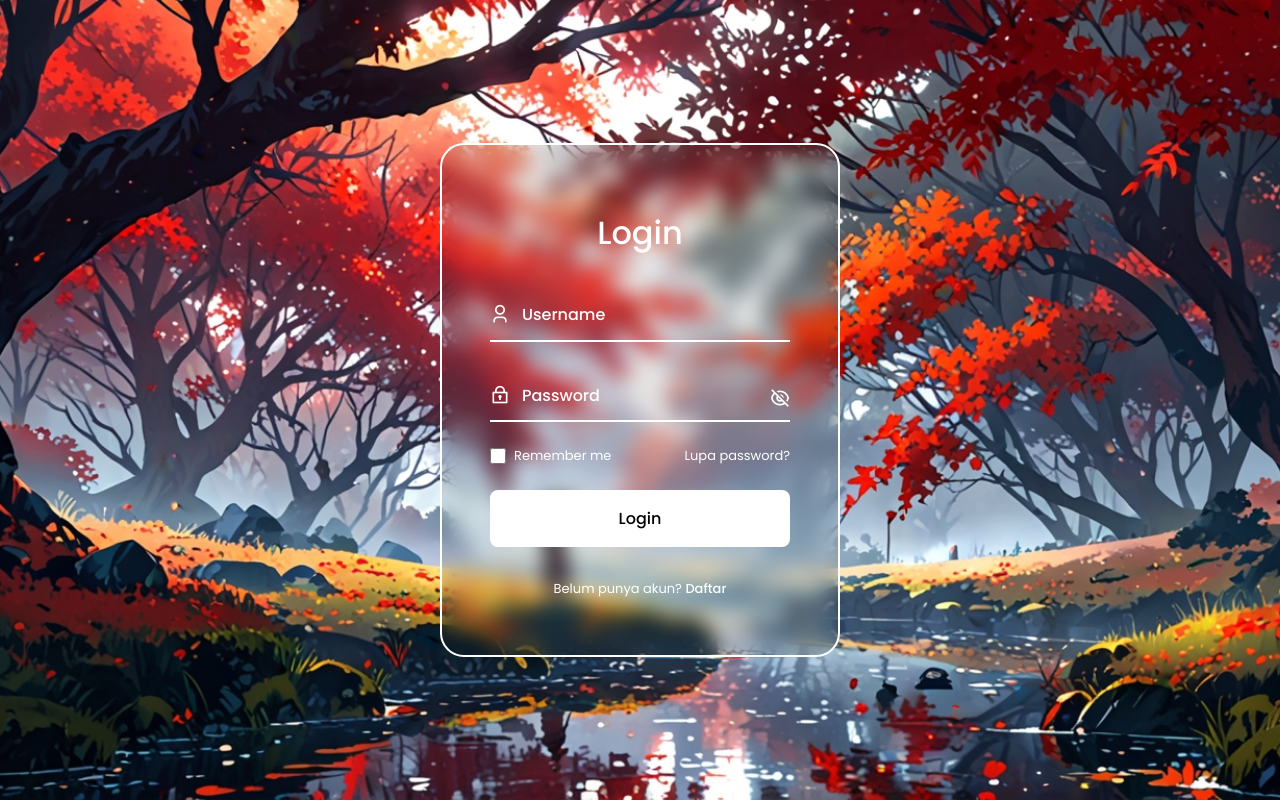
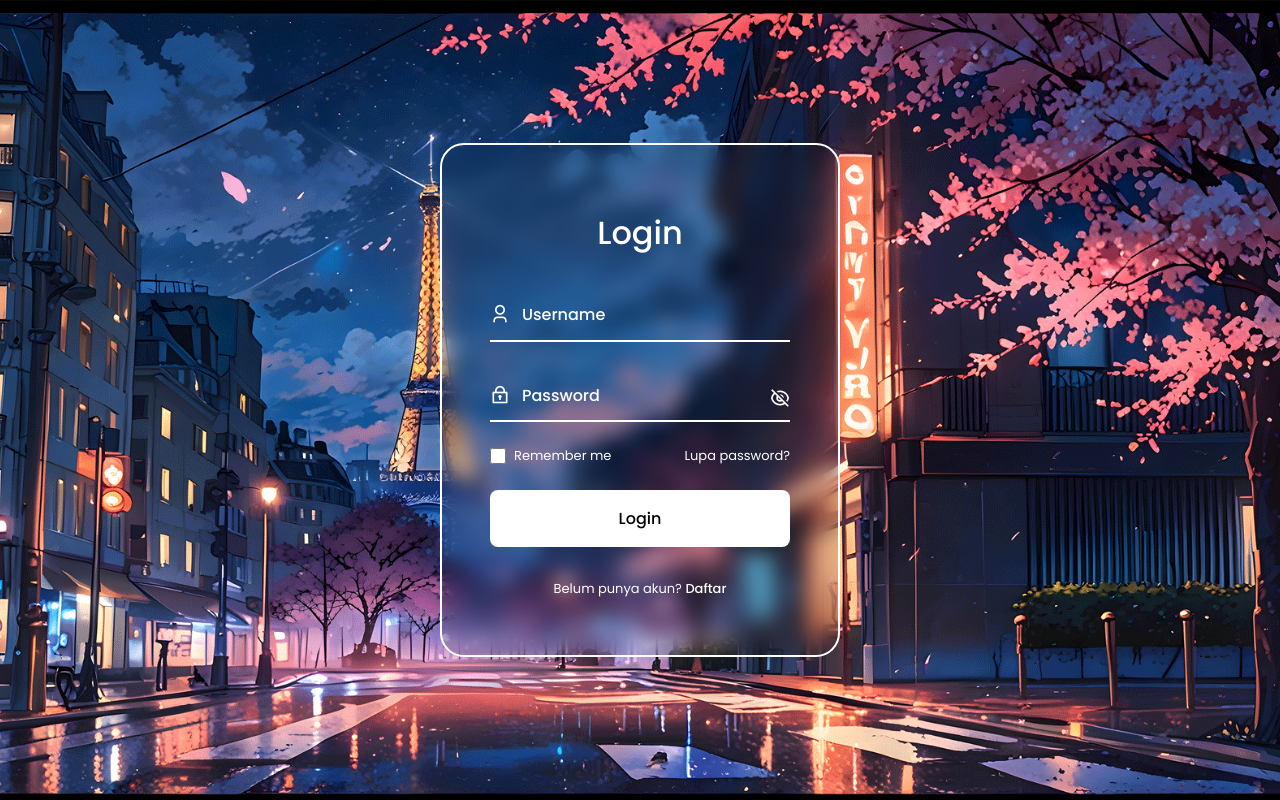
Before and after one commit to edisamsuar/loginpage, a plain HTML site: page index.html in a window 1280 px wide. Drawn offline with nearby package versions, Linux system fonts and the light colour scheme.

Commit message:
Update index.html

```diff
--- a/index.html
+++ b/index.html
@@ -14,7 +14,7 @@
    </head>
    <body>
       <div class="login">
-         <img src="./bg23.jpg" class="login__img">
+         <img src="bg89.png" class="login__img">
 
 
          <form id="loginForm" class="container">
```
